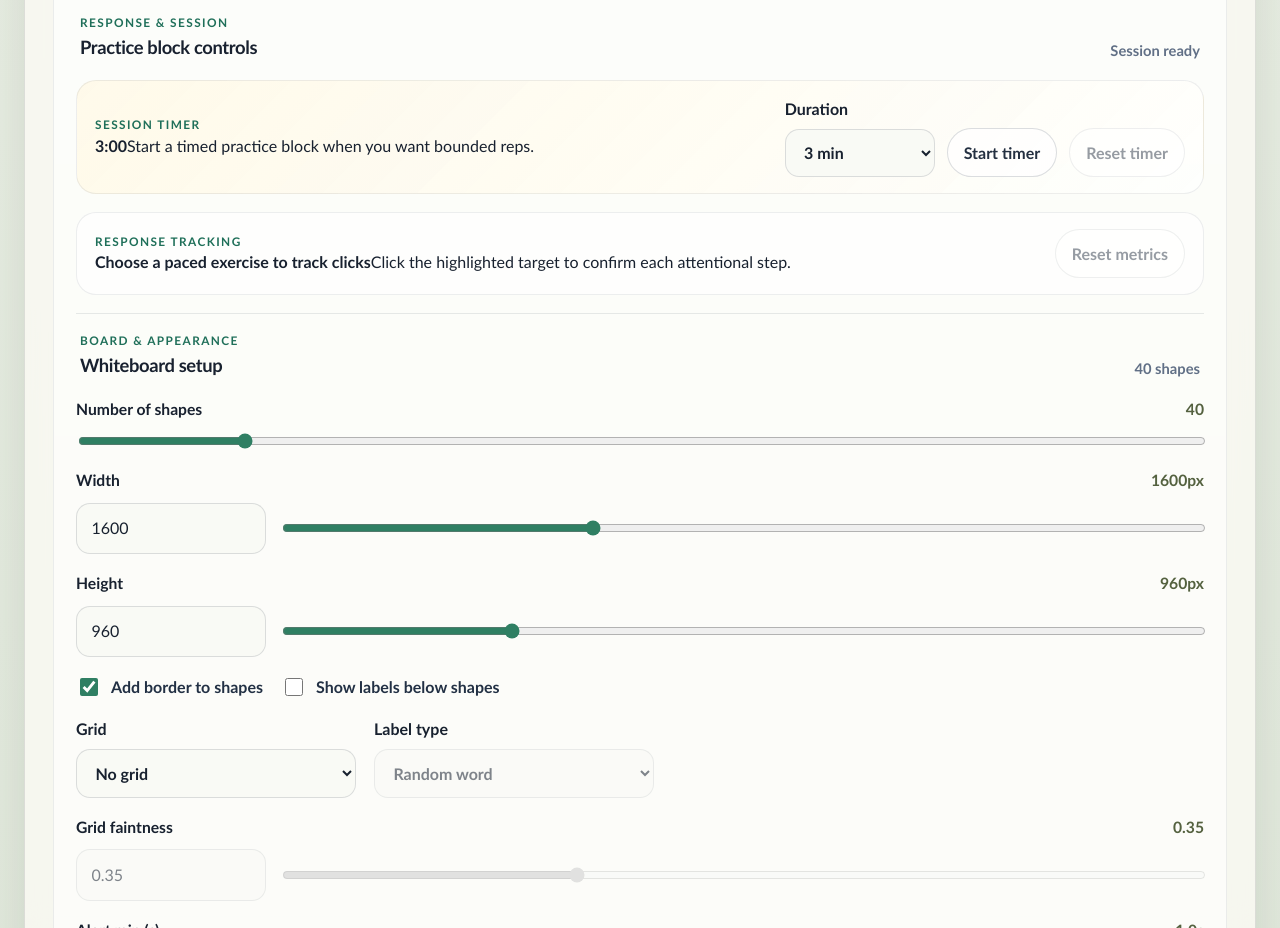
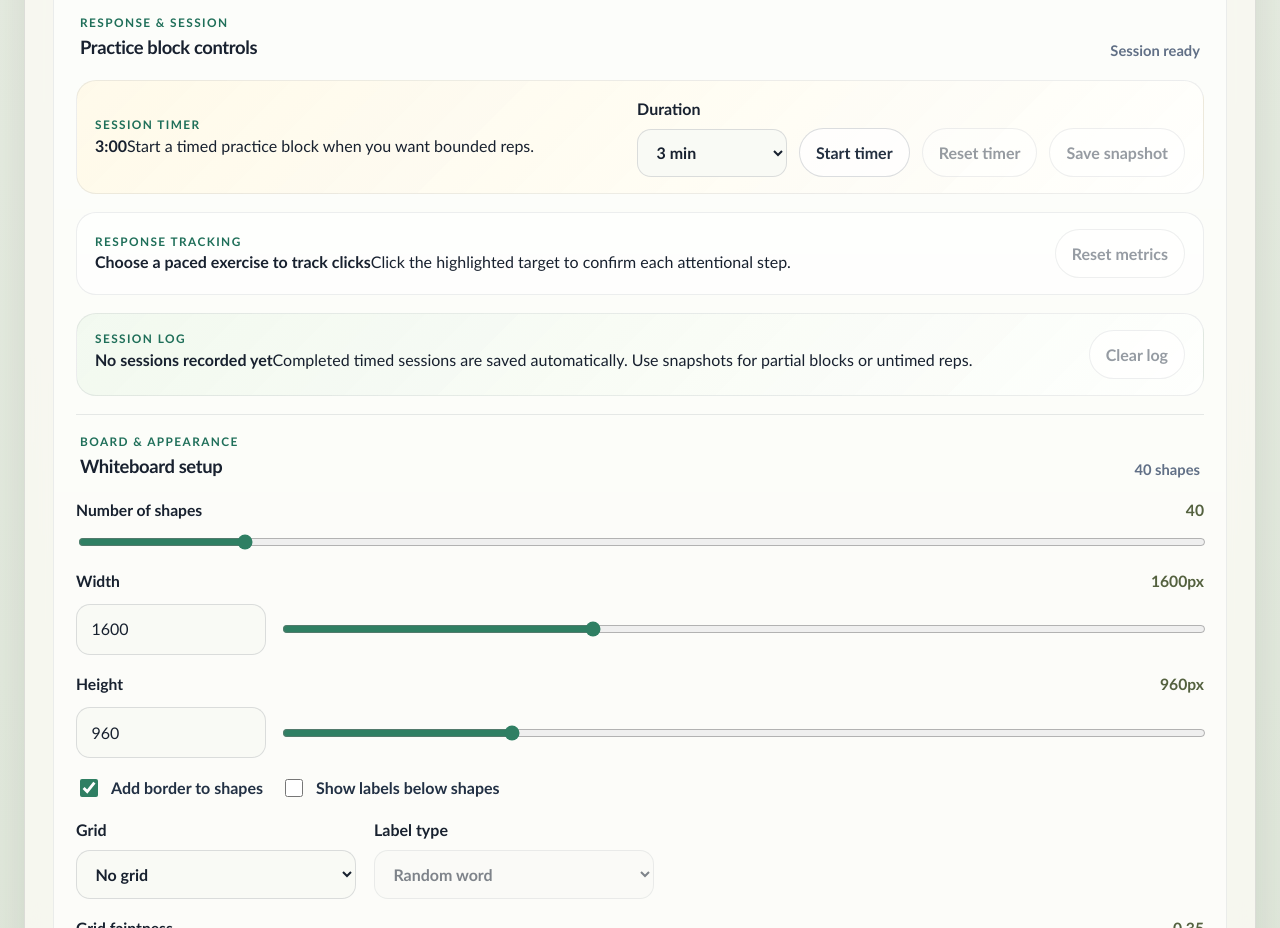
Before and after one commit to danysdragons/random-shapes, a React (Vite) app: page / in a window 1280 px wide. Shown: the part 1240-2168 px from the top of the page. Built offline with nearby package versions, Linux system fonts and the light colour scheme.

Commit message:
Added session log

```diff
--- a/src/App.tsx
+++ b/src/App.tsx
@@ -88,6 +88,16 @@ type PracticePreset = {
   anchorReturnInterval?: AnchorReturnInterval;
   alternatingPattern?: AlternatingPattern;
   memorySequenceLength?: MemorySequenceLength;
+};
+type SessionRecord = {
+  id: string;
+  kind: "completed" | "saved";
+  exerciseLabel: string;
+  durationSeconds: number;
+  bpmLabel: string;
+  attempts: number;
+  correct: number;
+  accuracy: number;
 };
 type ResponseFeedback = {
   kind: "correct" | "incorrect";
@@ -330,6 +340,7 @@ export default function App() {
   const [sessionRemainingSeconds, setSessionRemainingSeconds] = useState(3 * 60);
   const [isSessionRunning, setIsSessionRunning] = useState(false);
   const [sessionCompleted, setSessionCompleted] = useState(false);
+  const [sessionRecords, setSessionRecords] = useState<SessionRecord[]>([]);
   const [tempoLadderEnabled, setTempoLadderEnabled] = useState(false);
   const [tempoLadderBaseBpm, setTempoLadderBaseBpm] = useState(60);
   const [tempoLadderStepBpm, setTempoLadderStepBpm] =
@@ -345,6 +356,7 @@ export default function App() {
   const intervalRef = useRef<number | null>(null);
   const memoryPreviewTimeoutRef = useRef<number | null>(null);
   const sessionIntervalRef = useRef<number | null>(null);
+  const sessionCompletionLoggedRef = useRef(false);
   const audioContextRef = useRef<AudioContext | null>(null);
 
   useEffect(() => {
@@ -532,6 +544,7 @@ export default function App() {
   useEffect(() => {
     setSessionRemainingSeconds(sessionDurationMinutes * 60);
     setSessionCompleted(false);
+    sessionCompletionLoggedRef.current = false;
   }, [sessionDurationMinutes]);
 
   useEffect(() => {
@@ -588,6 +601,18 @@ export default function App() {
       }
     };
   }, [isSessionRunning]);
+
+  useEffect(() => {
+    if (!sessionCompleted || sessionCompletionLoggedRef.current) {
+      return;
+    }
+
+    setSessionRecords((records) => [
+      createSessionRecord("completed"),
+      ...records,
+    ].slice(0, 5));
+    sessionCompletionLoggedRef.current = true;
+  }, [sessionCompleted]);
 
   useEffect(() => {
     return () => {
@@ -786,6 +811,7 @@ export default function App() {
       setTempoLadderBaseBpm(bpm);
     }
 
+    sessionCompletionLoggedRef.current = false;
     setSessionCompleted(false);
     setIsSessionRunning(true);
   }
@@ -798,6 +824,7 @@ export default function App() {
     setIsSessionRunning(false);
     setSessionCompleted(false);
     setSessionRemainingSeconds(sessionDurationMinutes * 60);
+    sessionCompletionLoggedRef.current = false;
   }
 
   function applyPracticePreset(preset: PracticePreset) {
@@ -817,10 +844,33 @@ export default function App() {
     setIsMetronomeRunning(false);
     setIsSessionRunning(false);
     setSessionCompleted(false);
+    sessionCompletionLoggedRef.current = false;
     setBeatCount(0);
     setPulseToken(0);
     resetResponseStats();
     resetMemoryReplay();
+  }
+
+  function saveSessionSnapshot() {
+    setSessionRecords((records) => [
+      createSessionRecord("saved"),
+      ...records,
+    ].slice(0, 5));
+  }
+
+  function createSessionRecord(kind: SessionRecord["kind"]): SessionRecord {
+    return {
+      id: `${Date.now()}-${kind}`,
+      kind,
+      exerciseLabel: getExerciseLabel(exerciseMode),
+      durationSeconds: Math.max(0, sessionElapsedSeconds),
+      bpmLabel: tempoLadderEnabled
+        ? `${tempoLadderBaseBpm}-${Math.max(bpm, tempoLadderBaseBpm)} BPM`
+        : `${bpm} BPM`,
+      attempts: responseStats.attempts,
+      correct: responseStats.correct,
+      accuracy: responseAccuracy,
+    };
   }
 
   function handleShapeSelect(index: number) {
@@ -1293,6 +1343,14 @@ export default function App() {
                 >
                   Reset timer
                 </button>
+                <button
+                  className="secondary-button"
+                  type="button"
+                  disabled={sessionElapsedSeconds === 0 && responseStats.attempts === 0}
+                  onClick={saveSessionSnapshot}
+                >
+                  Save snapshot
+                </button>
               </div>
             </div>
 
@@ -1321,6 +1379,50 @@ export default function App() {
                 onClick={resetResponseStats}
               >
                 Reset metrics
+              </button>
+            </div>
+
+            <div className="metrics-strip session-log-strip" aria-live="polite">
+              <div>
+                <p className="metronome-kicker">Session log</p>
+                <strong>
+                  {sessionRecords.length > 0
+                    ? `${sessionRecords.length} recent block${sessionRecords.length === 1 ? "" : "s"}`
+                    : "No sessions recorded yet"}
+                </strong>
+                <span>
+                  Completed timed sessions are saved automatically. Use snapshots
+                  for partial blocks or untimed reps.
+                </span>
+              </div>
+
+              {sessionRecords.length > 0 ? (
+                <ol className="session-record-list">
+                  {sessionRecords.map((record) => (
+                    <li key={record.id} className="session-record">
+                      <strong>{record.exerciseLabel}</strong>
+                      <span>
+                        {record.kind === "completed" ? "Completed" : "Saved"} •{" "}
+                        {formatSessionTime(record.durationSeconds)} • {record.bpmLabel}
+                      </span>
+                      <span>
+                        {record.correct}/{record.attempts} correct •{" "}
+                        {record.attempts > 0
+                          ? `${record.accuracy}% accuracy`
+                          : "no clicks tracked"}
+                      </span>
+                    </li>
+                  ))}
+                </ol>
+              ) : null}
+
+              <button
+                className="secondary-button"
+                type="button"
+                disabled={sessionRecords.length === 0}
+                onClick={() => setSessionRecords([])}
+              >
+                Clear log
               </button>
             </div>
 
--- a/src/styles.css
+++ b/src/styles.css
@@ -201,6 +201,40 @@ select {
 
 .tempo-ladder-strip {
   background: linear-gradient(135deg, rgba(232, 242, 255, 0.72), rgba(255, 255, 255, 0.62));
+}
+
+.session-log-strip {
+  align-items: stretch;
+  background: linear-gradient(135deg, rgba(237, 247, 234, 0.72), rgba(255, 255, 255, 0.62));
+}
+
+.session-record-list {
+  display: grid;
+  min-width: min(100%, 420px);
+  max-height: 250px;
+  margin: 0;
+  padding: 0;
+  gap: 8px;
+  list-style: none;
+  overflow: auto;
+}
+
+.session-record {
+  display: grid;
+  gap: 2px;
+  padding: 10px 12px;
+  border: 1px solid rgba(36, 48, 65, 0.08);
+  border-radius: 14px;
+  background: rgba(255, 255, 255, 0.58);
+}
+
+.session-record strong {
+  color: #18212f;
+}
+
+.session-record span {
+  color: #526172;
+  font-size: 0.88rem;
 }
 
 .session-actions {
@@ -552,6 +586,10 @@ select:disabled {
     justify-content: stretch;
   }
 
+  .session-record-list {
+    min-width: 0;
+  }
+
   .paired-inputs {
     grid-template-columns: 1fr;
   }
```
